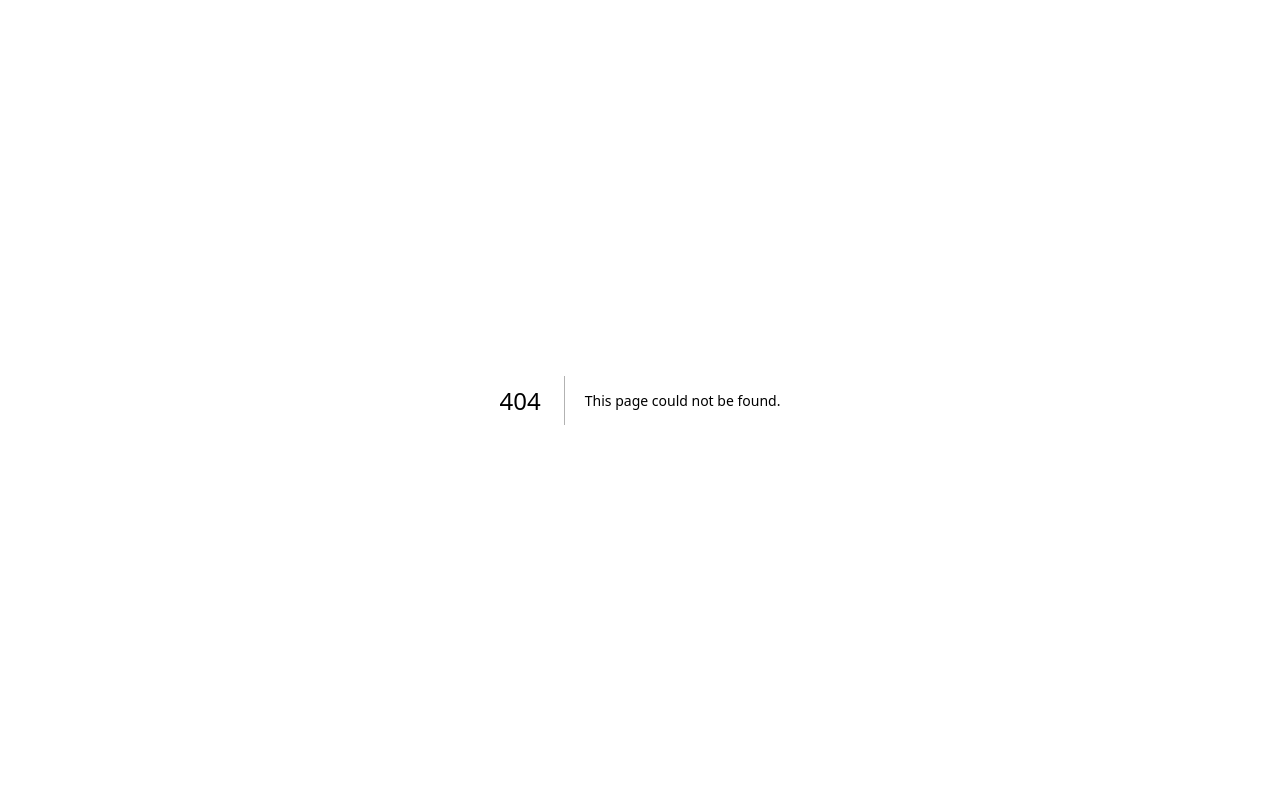
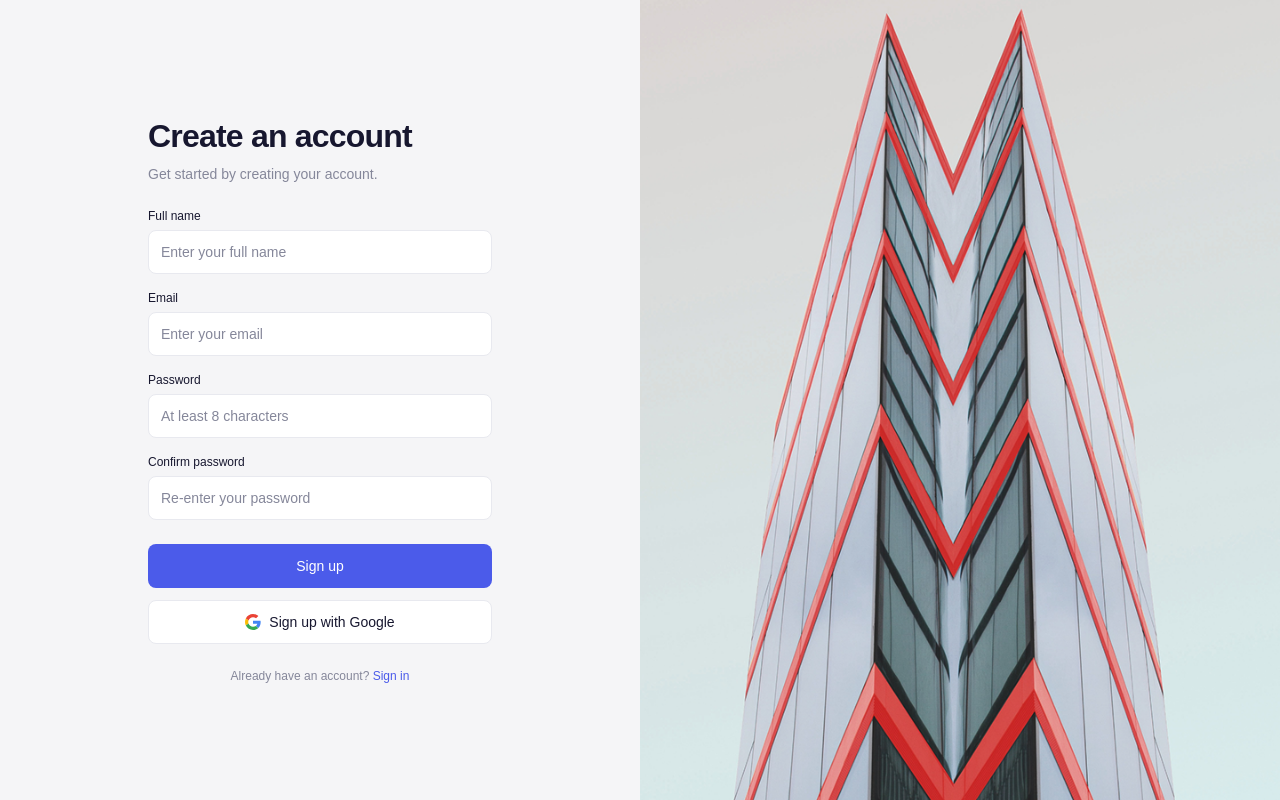
Before and after one commit to idancodes21/real-estate, a Next.js app: page /auth/register in a window 1280 px wide. Before the commit this address had no page. Built offline with nearby package versions, Linux system fonts and the light colour scheme.

Commit message:
feat: implement user registration with Google sign-up

```diff
--- /dev/null
+++ b/app/api/register/route.ts
@@ -0,0 +1,80 @@
+import { NextResponse } from "next/server";
+import { hash } from "bcryptjs";
+import { prisma } from "@/lib/prisma";
+
+export async function POST(request: Request) {
+  try {
+    const body = await request.json();
+
+    const name =
+      typeof body.name === "string" ? body.name.trim() : "";
+    const email =
+      typeof body.email === "string"
+        ? body.email.trim().toLowerCase()
+        : "";
+    const password =
+      typeof body.password === "string" ? body.password : "";
+
+    if (!name || !email || !password) {
+      return NextResponse.json(
+        { message: "Please fill in all required fields." },
+        { status: 400 }
+      );
+    }
+
+    if (name.length > 100) {
+      return NextResponse.json(
+        { message: "Name must be 100 characters or fewer." },
+        { status: 400 }
+      );
+    }
+
+    if (!/^[^\s@]+@[^\s@]+\.[^\s@]+$/.test(email)) {
+      return NextResponse.json(
+        { message: "Please enter a valid email address." },
+        { status: 400 }
+      );
+    }
+
+    if (password.length < 8) {
+      return NextResponse.json(
+        { message: "Password must be at least 8 characters." },
+        { status: 400 }
+      );
+    }
+
+    const existingUser = await prisma.user.findUnique({
+      where: { email },
+      select: { id: true },
+    });
+
+    if (existingUser) {
+      return NextResponse.json(
+        { message: "An account with this email already exists." },
+        { status: 409 }
+      );
+    }
+
+    const hashedPassword = await hash(password, 12);
+
+    await prisma.user.create({
+      data: {
+        name,
+        email,
+        password: hashedPassword,
+      },
+    });
+
+    return NextResponse.json(
+      { message: "Your account has been created successfully." },
+      { status: 201 }
+    );
+  } catch (error) {
+    console.error("Registration error:", error);
+
+    return NextResponse.json(
+      { message: "Unable to create your account. Please try again." },
+      { status: 500 }
+    );
+  }
+}
--- /dev/null
+++ b/app/auth/register/page.tsx
@@ -0,0 +1,29 @@
+import type { Metadata } from "next";
+import Image from "next/image";
+import RegisterForm from "@/app/components/register-form";
+
+export const metadata: Metadata = {
+  title: "Create Account",
+  description: "Create your account and get started.",
+};
+
+export default function RegisterPage() {
+  return (
+    <main className="grid min-h-screen grid-cols-1 bg-background lg:grid-cols-2">
+      <div className="flex items-center justify-center px-6 py-12">
+        <RegisterForm />
+      </div>
+
+      <div className="relative hidden lg:block">
+        <Image
+          src="/auth.png"
+          alt="Modern glass building"
+          fill
+          priority
+          sizes="50vw"
+          className="object-cover dark:brightness-75"
+        />
+      </div>
+    </main>
+  );
+}
--- a/app/components/login-form.tsx
+++ b/app/components/login-form.tsx
@@ -191,7 +191,7 @@ export default function LoginForm() {
       <p className="mt-8 text-center text-xs text-muted-foreground">
         Don&apos;t have an account?{" "}
         <Link
-          href="/register"
+          href="/auth/register"
           className="font-medium text-primary hover:underline"
         >
           Sign up
--- /dev/null
+++ b/app/components/register-form.tsx
@@ -0,0 +1,222 @@
+"use client";
+
+import { FormEvent, useState } from "react";
+import { signIn } from "next-auth/react";
+import Link from "next/link";
+import { useRouter } from "next/navigation";
+import { Loader2 } from "lucide-react";
+
+import { Input } from "@/components/ui/input";
+import { Label } from "@/components/ui/label";
+
+const inputClass =
+  "h-11 rounded-lg border-input bg-card px-3 text-sm shadow-none placeholder:text-muted-foreground dark:bg-card";
+
+const labelClass = "text-xs font-medium text-foreground";
+
+export default function RegisterForm() {
+  const router = useRouter();
+
+  const [name, setName] = useState("");
+  const [email, setEmail] = useState("");
+  const [password, setPassword] = useState("");
+  const [confirmPassword, setConfirmPassword] = useState("");
+
+  const [isLoading, setIsLoading] = useState(false);
+  const [isGoogleLoading, setIsGoogleLoading] = useState(false);
+  const [error, setError] = useState("");
+
+  async function handleSubmit(event: FormEvent<HTMLFormElement>) {
+    event.preventDefault();
+    setError("");
+
+    if (password !== confirmPassword) {
+      setError("Passwords do not match.");
+      return;
+    }
+
+    if (password.length < 8) {
+      setError("Password must be at least 8 characters.");
+      return;
+    }
+
+    setIsLoading(true);
+
+    try {
+      const response = await fetch("/api/register", {
+        method: "POST",
+        headers: { "Content-Type": "application/json" },
+        body: JSON.stringify({ name, email, password }),
+      });
+
+      const data = await response.json();
+
+      if (!response.ok) {
+        setError(data.message ?? "Unable to create your account.");
+        return;
+      }
+
+      // Sign in immediately after successful registration.
+      const result = await signIn("credentials", {
+        email,
+        password,
+        redirect: false,
+      });
+
+      if (result?.error) {
+        router.push("/login?registered=true");
+        return;
+      }
+
+      router.push("/dashboard");
+      router.refresh();
+    } catch {
+      setError("Something went wrong. Please try again.");
+    } finally {
+      setIsLoading(false);
+    }
+  }
+
+  async function handleGoogleSignUp() {
+    setError("");
+    setIsGoogleLoading(true);
+
+    try {
+      await signIn("google", { callbackUrl: "/dashboard" });
+    } catch {
+      setError("Unable to sign up with Google. Please try again.");
+      setIsGoogleLoading(false);
+    }
+  }
+
+   const busy = isLoading || isGoogleLoading;
+
+  return (
+    <div className="w-full max-w-[344px]">
+      <div className="mb-6 space-y-2">
+        <h1 className="text-[32px] font-bold leading-tight tracking-tight text-foreground">
+          Create an account
+        </h1>
+        <p className="text-sm text-muted-foreground">
+          Get started by creating your account.
+        </p>
+      </div>
+
+      <form onSubmit={handleSubmit} className="space-y-4">
+        {error && (
+          <div
+            role="alert"
+            className="rounded-lg border border-destructive/30 bg-destructive/10 px-3 py-2 text-sm text-destructive"
+          >
+            {error}
+          </div>
+        )}
+
+        <div className="space-y-1.5">
+          <Label htmlFor="name" className={labelClass}>
+            Full name
+          </Label>
+          <Input
+            id="name"
+            placeholder="Enter your full name"
+            value={name}
+            onChange={(e) => setName(e.target.value)}
+            autoComplete="name"
+            maxLength={100}
+            required
+            className={inputClass}
+          />
+        </div>
+
+        <div className="space-y-1.5">
+          <Label htmlFor="email" className={labelClass}>
+            Email
+          </Label>
+          <Input
+            id="email"
+            type="email"
+            placeholder="Enter your email"
+            value={email}
+            onChange={(e) => setEmail(e.target.value)}
+            autoComplete="email"
+            required
+            className={inputClass}
+          />
+        </div>
+
+        <div className="space-y-1.5">
+          <Label htmlFor="password" className={labelClass}>
+            Password
+          </Label>
+          <Input
+            id="password"
+            type="password"
+            placeholder="At least 8 characters"
+            value={password}
+            onChange={(e) => setPassword(e.target.value)}
+            autoComplete="new-password"
+            minLength={8}
+            required
+            className={inputClass}
+          />
+        </div>
+
+        <div className="space-y-1.5">
+          <Label htmlFor="confirm-password" className={labelClass}>
+            Confirm password
+          </Label>
+          <Input
+            id="confirm-password"
+            type="password"
+            placeholder="Re-enter your password"
+            value={confirmPassword}
+            onChange={(e) => setConfirmPassword(e.target.value)}
+            autoComplete="new-password"
+            required
+            className={inputClass}
+          />
+        </div>
+
+        <div className="space-y-3 pt-2">
+          <button
+            type="submit"
+            disabled={busy}
+            className="flex h-11 w-full items-center justify-center rounded-lg bg-primary text-sm font-medium text-primary-foreground transition-colors hover:bg-primary/90 disabled:cursor-not-allowed disabled:opacity-70"
+          >
+            {isLoading && <Loader2 className="mr-2 size-4 animate-spin" />}
+            {isLoading ? "Creating account..." : "Sign up"}
+          </button>
+
+          <button
+            type="button"
+            onClick={handleGoogleSignUp}
+            disabled={busy}
+            className="flex h-11 w-full items-center justify-center gap-2 rounded-lg border border-border bg-card text-sm font-medium text-foreground transition-colors hover:bg-accent disabled:cursor-not-allowed disabled:opacity-70"
+          >
+            {isGoogleLoading ? (
+              <Loader2 className="size-4 animate-spin" />
+            ) : (
+              <svg viewBox="0 0 48 48" className="size-4" aria-hidden="true">
+                <path fill="#EA4335" d="M24 9.5c3.54 0 6.71 1.22 9.21 3.6l6.85-6.85C35.9 2.38 30.47 0 24 0 14.62 0 6.51 5.38 2.56 13.22l7.98 6.19C12.43 13.72 17.74 9.5 24 9.5Z" />
+                <path fill="#4285F4" d="M46.98 24.55c0-1.57-.15-3.09-.38-4.55H24v9.02h12.94c-.58 2.96-2.26 5.48-4.73 7.18l7.66 5.95c4.47-4.13 7.11-10.2 7.11-17.6Z" />
+                <path fill="#FBBC05" d="M10.54 28.59A14.4 14.4 0 0 1 9.75 24c0-1.59.27-3.13.76-4.59l-7.98-6.19A23.9 23.9 0 0 0 0 24c0 3.89.93 7.58 2.56 10.78l7.98-6.19Z" />
+                <path fill="#34A853" d="M24 48c6.48 0 11.93-2.13 15.9-5.85l-7.66-5.95c-2.13 1.43-4.85 2.28-8.24 2.28-6.26 0-11.57-4.22-13.47-9.91l-7.98 6.19C6.51 42.62 14.62 48 24 48Z" />
+              </svg>
+            )}
+            Sign up with Google
+          </button>
+        </div>
+      </form>
+
+      <p className="mt-6 text-center text-xs text-muted-foreground">
+        Already have an account?{" "}
+        <Link
+          href="/login"
+          className="font-medium text-primary hover:underline"
+        >
+          Sign in
+        </Link>
+      </p>
+    </div>
+  );
+}
```
